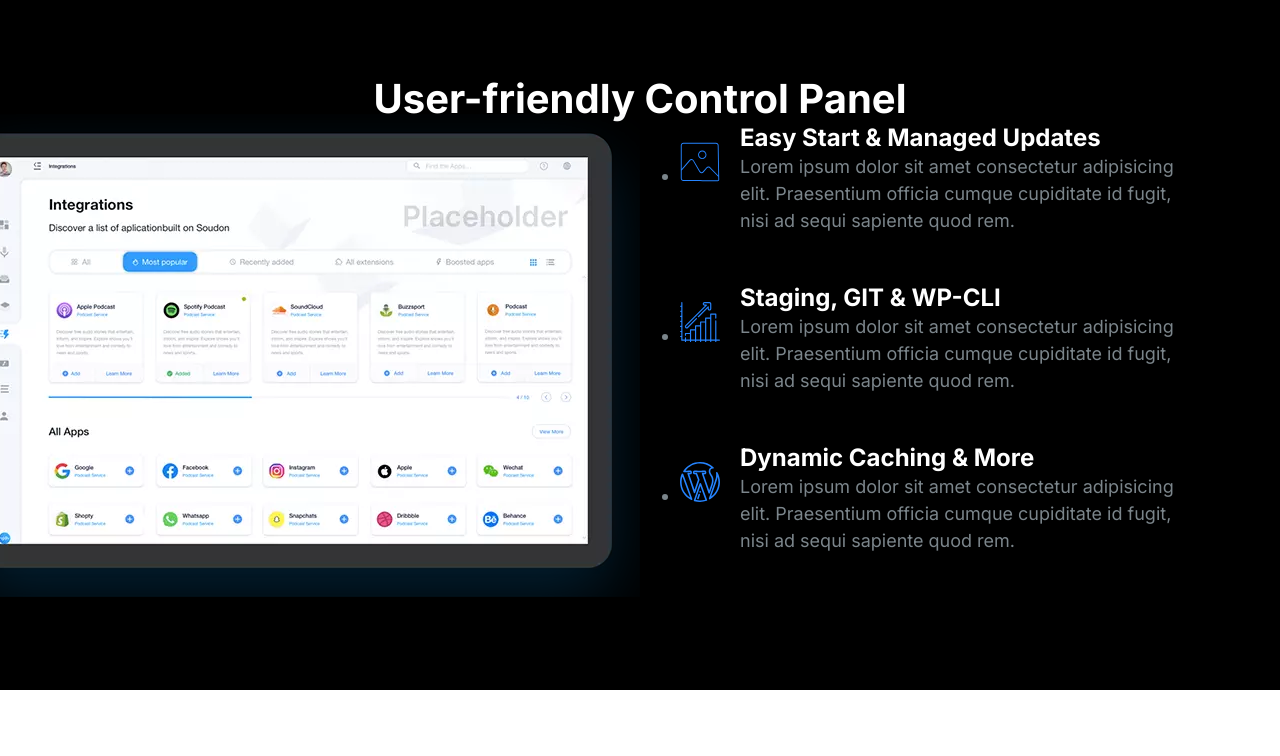
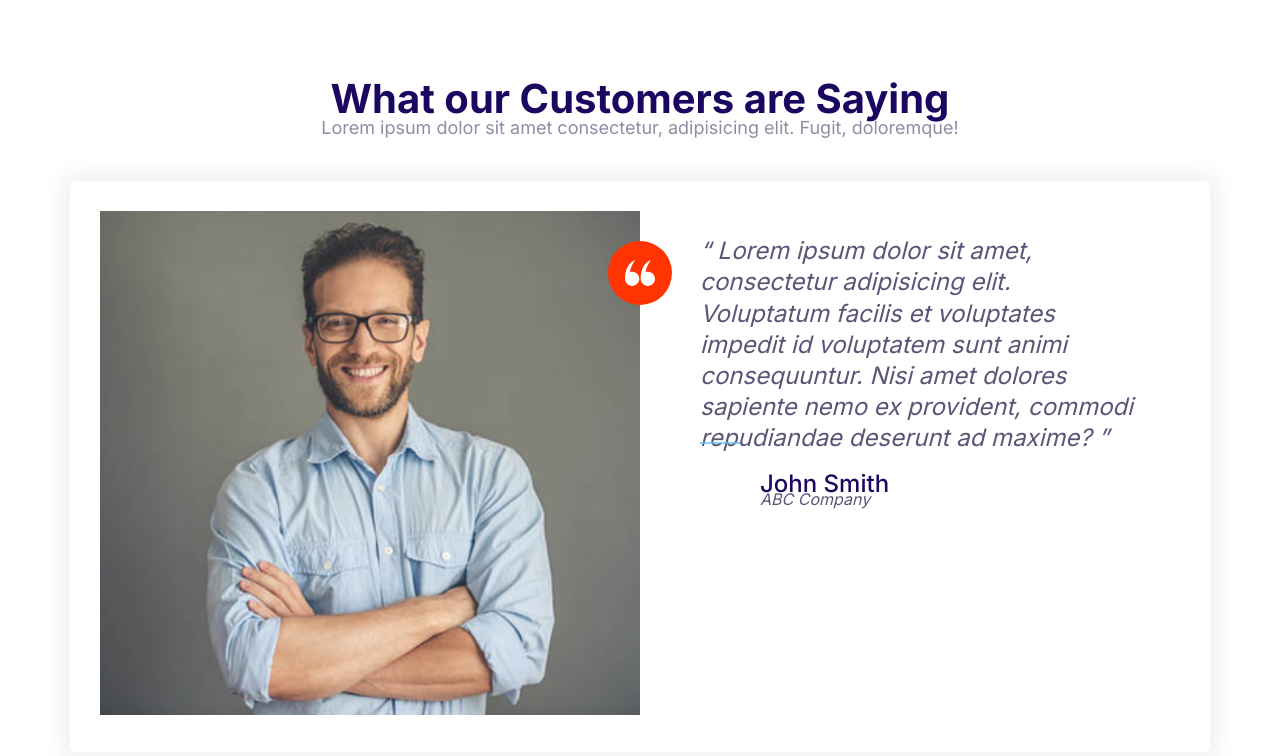
Before and after one commit to MomohJoel/Coding-along, a plain HTML site: page index.html in a window 1280 px wide. Drawn offline with Linux system fonts and the light colour scheme.

Commit message:
Testimonial-Block

```diff
--- a/css/styles.css
+++ b/css/styles.css
@@ -611,6 +611,7 @@ a {
 
 .block__header {
     text-align: center;
+    margin-bottom: 4rem;
 }
 
 .block__heading {
--- a/index.html
+++ b/index.html
@@ -14,75 +14,52 @@
     <link rel="stylesheet" href="css/styles.css" />
   </head>
   <body>
-    <section class="block block--dark block--skewed-right block-showcase">
+    <section class="block">
       <header class="block__header">
-        <h2>User-friendly Control Panel</h2>
+        <h2>What our Customers are Saying</h2>
+        <p>
+          Lorem ipsum dolor sit amet consectetur, adipisicing elit. Fugit,
+          doloremque!
+        </p>
       </header>
-      <div class="container grid grid--1x2">
-        <picture class="block-showcase__image">
-          <source
-            type="image/webp"
-            srcset="images/ipad.webp 1x, images/ipad@2x.webp 2x"
+      <div class="container">
+        <div class="card testimonial">
+          <div class="grid grid--1x2">
+            <div class="testimonial__image">
+              <img
+                class="testimonial__image"
+                src="images/testimonial.jpg"
+                alt="A happy, smiling customer"
               />
-          <source
-            type="image/png"
-            srcset="images/ipad.png 1x, images/ipad@2x.png 2x"
-          />
-          <img src="images/ipad.png" alt="" />
-        </picture>
-        <ul>
-          <li>
+              <span class="icon-container icon-container--accent">
+                <svg class="icon icon--white icon--small">
+                  <use xlink:href="images/sprite.svg#quotes"></use>
+                </svg>
+              </span>
+            </div>
+            <blockquote class="quote">
+              <p class="quote__text">
+                Lorem ipsum dolor sit amet, consectetur adipisicing elit.
+                Voluptatum facilis et voluptates impedit id voluptatem sunt
+                animi consequuntur. Nisi amet dolores sapiente nemo ex
+                provident, commodi repudiandae deserunt ad maxime?
+              </p>
+              <footer>
                 <div class="media">
                   <div class="media__image">
-                <svg class="icon icon--primary">
-                  <use xlink:href="images/sprite.svg#snap"></use>
+                    <svg class="icon icon--primary quote__line">
+                      <use xlink:href="images/sprite.svg#line "></use>
                     </svg>
                   </div>
                   <div class="media__body">
-                <h3 class="media__title">Easy Start & Managed Updates</h3>
-                <p>
-                  Lorem ipsum dolor sit amet consectetur adipisicing elit.
-                  Praesentium officia cumque cupiditate id fugit, nisi ad sequi
-                  sapiente quod rem.
-                </p>
+                    <h3 class="media__title quote__author">John Smith</h3>
+                    <p class="quote__organization">ABC Company</p>
                   </div>
                 </div>
-          </li>
-          <li>
-            <div class="media">
-              <div class="media__image">
-                <svg class="icon icon--primary">
-                  <use xlink:href="images/sprite.svg#growth"></use>
-                </svg>
-              </div>
-              <div class="media__body">
-                <h3 class="media__title">Staging, GIT & WP-CLI</h3>
-                <p>
-                  Lorem ipsum dolor sit amet consectetur adipisicing elit.
-                  Praesentium officia cumque cupiditate id fugit, nisi ad sequi
-                  sapiente quod rem.
-                </p>
+              </footer>
+            </blockquote>
           </div>
         </div>
-          </li>
-          <li>
-            <div class="media">
-              <div class="media__image">
-                <svg class="icon icon--primary">
-                  <use xlink:href="images/sprite.svg#wordpress"></use>
-                </svg>
-              </div>
-              <div class="media__body">
-                <h3 class="media__title">Dynamic Caching & More</h3>
-                <p>
-                  Lorem ipsum dolor sit amet consectetur adipisicing elit.
-                  Praesentium officia cumque cupiditate id fugit, nisi ad sequi
-                  sapiente quod rem.
-                </p>
-              </div>
-            </div>
-          </li>
-        </ul>
       </div>
     </section>
     <script src="js/main.js"></script>
```
Also changed, not shown: components/Testimonial-block.html (added, +48 -0 lines). Lines whose indentation alone changed are shown as unchanged.
